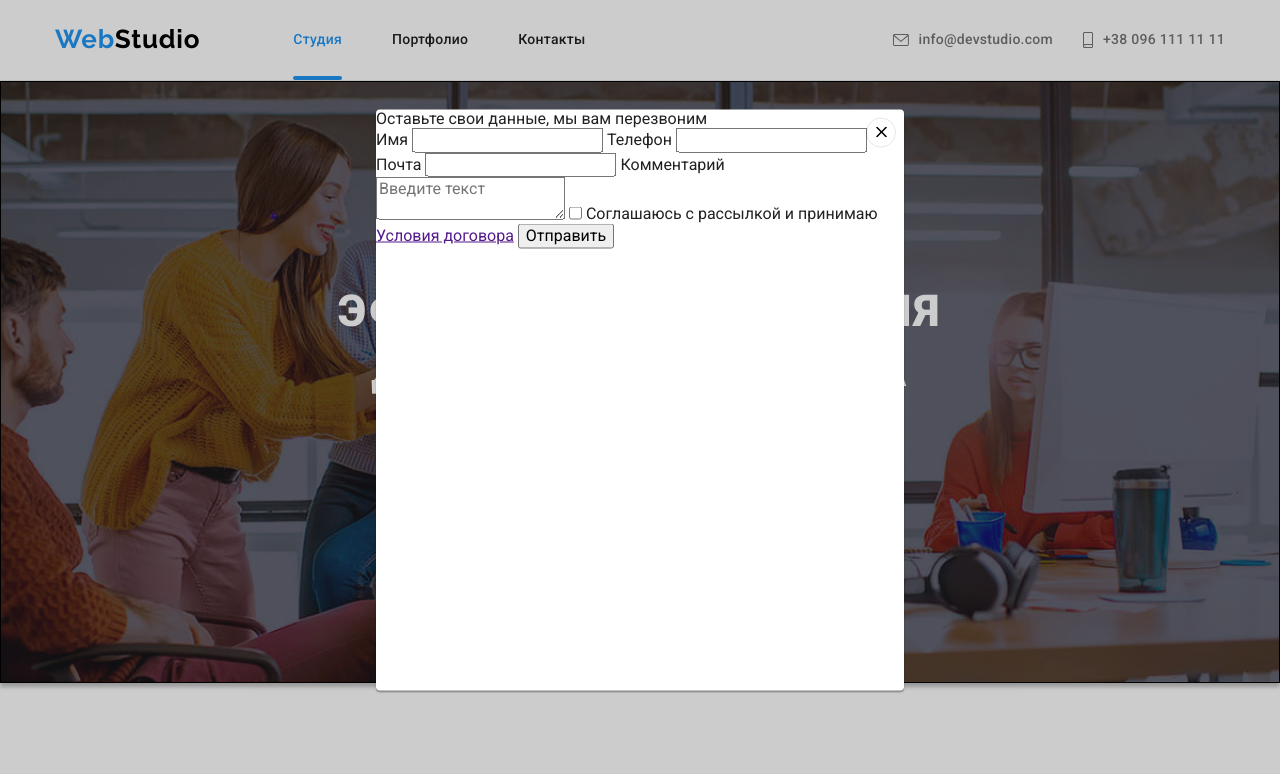
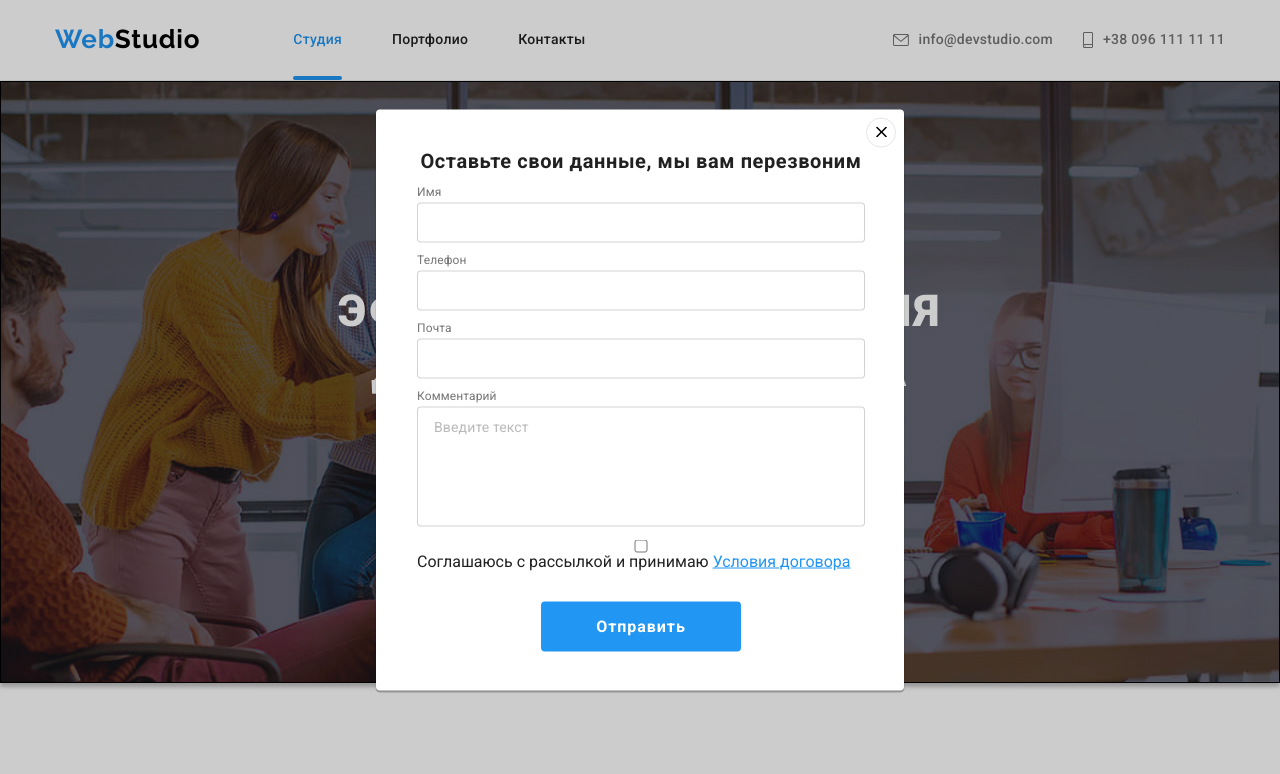
Before and after one commit to drdolgiy/goit-markup-hw-06, a plain HTML site: page index.html in a window 1280 px wide. Shown: the top 774 px of the page. Drawn offline with nearby package versions, Linux system fonts and the light colour scheme.

Commit message:
Оформляю форму в модалке
Оформляю форму в модалке

```diff
--- a/css/styles.css
+++ b/css/styles.css
@@ -646,15 +646,18 @@ body {
   border: none;
   border-radius: 4px;
 
-  transition: filter 250ms cubic-bezier(0.4, 0, 0.2, 1);
+  transition: box-shadow 250ms cubic-bezier(0.4, 0, 0.2, 1),
+    background 250ms cubic-bezier(0.4, 0, 0.2, 1);
 
   color: var(--third-color);
-  background-color: var(--accent-color);
+  background: var(--accent-color);
   cursor: pointer;
 }
 
-.btn-subscribe:hover {
-  filter: drop-shadow(0px 4px 4px rgba(0, 0, 0, 0.25));
+.btn-subscribe:hover,
+.btn-subscribe:focus {
+  background: #188ce8;
+  box-shadow: 0px 4px 4px rgba(0, 0, 0, 0.15);
 }
 
 .icon-subscribe {
@@ -801,12 +804,14 @@ body {
   background-color: rgba(0, 0, 0, 0.2);
 }
 
+/* -----------Офрмление модального окна-------- */
 .modal {
   position: absolute;
   left: 50%;
   top: 50%;
   transform: translate(-50%, -50%);
 
+  padding: 40px 39px 40px 41px;
   width: 528px;
   height: 581px;
 
@@ -836,5 +841,114 @@ body {
   border-radius: 50%;
   background-color: transparent;
 
+  transition: fill 250ms cubic-bezier(0.4, 0, 0.2, 1);
+
   cursor: pointer;
 }
+
+.close-button:focus,
+.close-button:hover {
+  fill: var(--accent-color);
+}
+
+/* ---------Оформление формы модального окна ------- */
+
+.modal-form {
+  display: flex;
+  flex-direction: column;
+}
+
+.head-modal-form {
+  margin-bottom: 12px;
+
+  font-weight: 700;
+  font-size: 20px;
+  line-height: 1.15;
+  text-align: center;
+  letter-spacing: 0.03em;
+
+  color: var(--primary-color);
+}
+
+.modal-form-label {
+  margin-bottom: 10px;
+
+  font-size: 12px;
+  line-height: 1.17;
+  letter-spacing: 0.01em;
+
+  color: var(--secondary-color);
+}
+
+.form-input {
+  width: 100%;
+  height: 40px;
+  margin-top: 4px;
+
+  border: 1px solid rgba(33, 33, 33, 0.2);
+  border-radius: 4px;
+}
+
+.modal-form-comment {
+  display: inline-block;
+  width: 100%;
+  height: 120px;
+  margin-top: 4px;
+  padding: 12px 16px;
+
+  border: 1px solid rgba(33, 33, 33, 0.2);
+  border-radius: 4px;
+
+  resize: none;
+}
+
+.modal-form-comment::placeholder {
+  font-size: 14px;
+  line-height: 1.14;
+  letter-spacing: 0.01em;
+
+  color: rgba(117, 117, 117, 0.5);
+}
+
+.modal-form-btn {
+  font-size: 14px;
+  line-height: 1.71;
+  letter-spacing: 0.03em;
+
+  color: var(--secondary-color);
+}
+
+.modal-form-checkbox-label a {
+  color: var(--accent-color);
+}
+
+.modal-form-btn {
+  display: flex;
+  justify-content: center;
+  align-items: center;
+  margin: auto;
+  margin-top: 30px;
+  width: 200px;
+  height: 50px;
+
+  font-weight: 700;
+  font-size: 16px;
+  line-height: 1.87;
+  text-align: center;
+  letter-spacing: 0.06em;
+  border-radius: 4px;
+  border: none;
+
+  color: var(--third-color);
+  background: var(--accent-color);
+
+  transition: box-shadow 250ms cubic-bezier(0.4, 0, 0.2, 1),
+    background 250ms cubic-bezier(0.4, 0, 0.2, 1);
+  cursor: pointer;
+}
+
+.modal-form-btn:hover,
+.modal-form-btn:focus {
+  box-shadow: 0px 4px 4px rgba(0, 0, 0, 0.15);
+  background: #188ce8;
+}
--- a/index.html
+++ b/index.html
@@ -443,7 +443,7 @@
                     <textarea name="user-comment" class="modal-form-comment" placeholder="Введите текст"></textarea>
                 </label>
                 <input type="checkbox" class="modal-form-checkbox" id="policy-terms">
-                <label for="policy-terms" class="modal-form-checkbox-label">Соглашаюсь с рассылкой и принимаю <a href="">Условия договора</a></label>
+                <label for="policy-terms" class="modal-form-checkbox-label">Соглашаюсь с рассылкой и принимаю <a href="#">Условия договора</a></label>
                 <button class="modal-form-btn" type="submit">Отправить</button>
             </form>
         </div>
```
